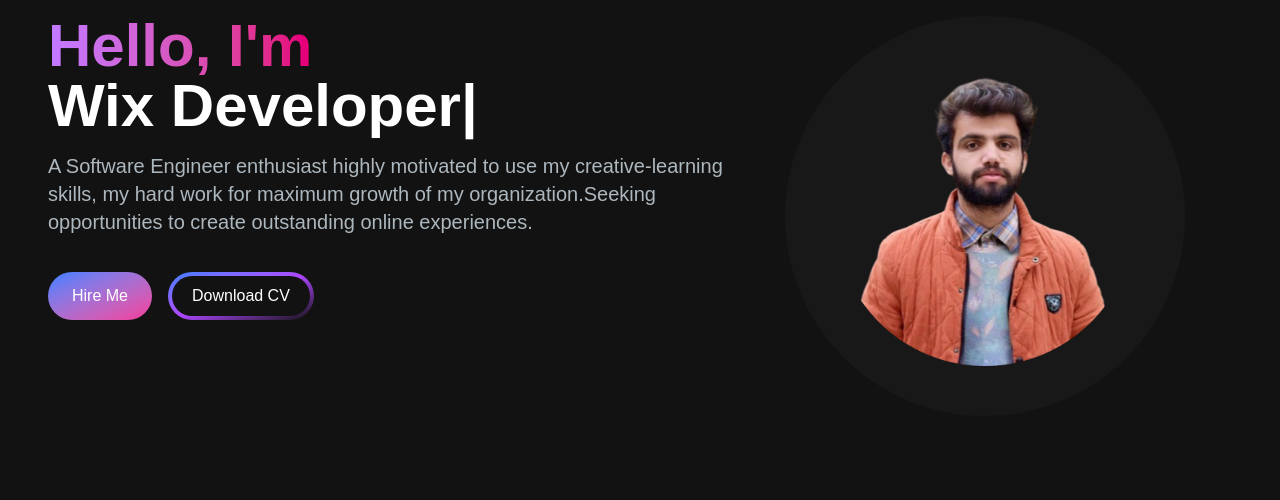
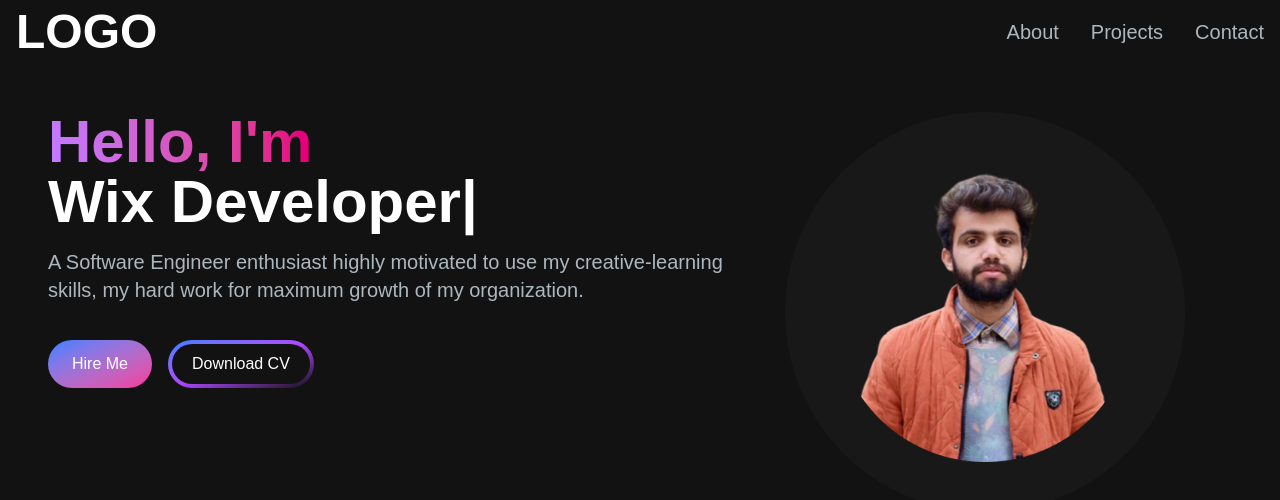
Before and after one commit to Ezharkarim/Profile, a Next.js app: page / in a window 1280 px wide. Shown: the top 500 px of the page. Built offline with nearby package versions, Linux system fonts and the light colour scheme.

Commit message:
Complete Navbar

```diff
--- a/app/page.js
+++ b/app/page.js
@@ -1,9 +1,11 @@
 import HeroSection from "@/src/app/components/HeroSection";
+import Navbar from "@/src/app/components/Navbar";
 
 export default function Home() {
   return (
     <main className="flex flex-col min-h-screen bg-[#121212]">
-     <div className=" container mx-auto px-12 py-4">
+      <Navbar/>
+     <div className=" container mt-24 mx-auto px-12 py-4">
      <HeroSection />
      </div>
 
--- a/package.json
+++ b/package.json
@@ -9,6 +9,7 @@
     "lint": "next lint"
   },
   "dependencies": {
+    "@heroicons/react": "^2.2.0",
     "next": "15.2.4",
     "react": "^19.0.0",
     "react-dom": "^19.0.0",
--- a/src/app/components/HeroSection.jsx
+++ b/src/app/components/HeroSection.jsx
@@ -33,8 +33,7 @@
           <p className=" text-[#ADB7BE] text-base sm:text-lg lg:text-xl mb-6">
             A Software Engineer enthusiast highly motivated to use my
             creative-learning skills, my hard work for maximum growth of my
-            organization.Seeking opportunities to create outstanding online
-            experiences.
+            organization.
           </p>
           <div>
             <button className="px-6 py-3 w-full sm:w-fit rounded-full mr-4 bg-gradient-to-br from-blue-500 to-pink-500 hover:bg-slate-200 text-white">
--- /dev/null
+++ b/src/app/components/MenuOverlay.jsx
@@ -0,0 +1,18 @@
+import React from 'react'
+import Navlink from "./NavLink";
+
+const MenuOverlay = ({links}) => {
+  return (
+    <ul className=" flex flex-col py-4 items-center">
+    {links.map((link, index) => {
+      return (
+        <li key={index}>
+          <Navlink href={link.path} title={link.title} />
+        </li>
+      );
+    })}
+  </ul>
+  )
+}
+
+export default MenuOverlay
--- /dev/null
+++ b/src/app/components/NavLink.jsx
@@ -0,0 +1,14 @@
+import Link from "next/link";
+import React from "react";
+
+const NavLink = ({ href, title }) => {
+  return (
+    <Link
+      href={href}
+      className="block py-2 pl-3 pr-4 text-[#ADB7BE] hover:text-white sm:text-xl rounded md:p-0 "
+    >
+      {title}
+    </Link>
+  );
+};
+export default NavLink;
--- /dev/null
+++ b/src/app/components/Navbar.jsx
@@ -0,0 +1,69 @@
+"use client";
+import Link from "next/link";
+import React, { useState } from "react";
+import Navlink from "./NavLink";
+import { Bars3Icon, XMarkIcon } from "@heroicons/react/24/solid";
+import MenuOverlay from "./MenuOverlay";
+
+const Navbar = () => {
+  const navlinks = [
+    {
+      title: "About",
+      path: "#about",
+    },
+    {
+      title: "Projects",
+      path: "#projects",
+    },
+    {
+      title: "Contact",
+      path: "#contact",
+    },
+  ];
+
+  const [ navbarOpen, setNavbarOpen ] = useState(false);
+
+  return (
+    <nav className=" fixed top-0 left-0 right-0 z-10 bg-[#121212] ">
+      <div className=" flex flex-wrap items-center justify-between mx-auto px-4 py-2">
+        <Link
+          href={"/"}
+          className=" text-2xl md:text-5xl text-white font-extrabold"
+        >
+          LOGO
+        </Link>
+        <div className="mobile-menu block md:hidden">
+          {!navbarOpen ? (
+            <button
+              onClick={() => setNavbarOpen(true)}
+              className="flex items-center text-slate-200 px-3 py-2 border rounded border-slate-200 hover:text-white hover:border-white"
+            >
+              <Bars3Icon className="h-5 w-5" />
+            </button>
+          ) : (
+            <button
+              onClick={() => setNavbarOpen(false)}
+              className="flex items-center text-slate-200 px-3 py-2 border rounded border-slate-200 hover:text-white hover:border-white"
+            >
+              <XMarkIcon className="h-5 w-5" />
+            </button>
+          )}
+        </div>
+        <div className="menu hidden md:block md:w-auto" id="navbar">
+          <ul className=" flex p-4 md:p-0 md:flex-row md:space-x-8 mt-0">
+            {navlinks.map((link, index) => {
+              return (
+                <li key={index}>
+                  <Navlink href={link.path} title={link.title} />
+                </li>
+              );
+            })}
+          </ul>
+        </div>
+      </div>
+      {navbarOpen && <MenuOverlay links={navlinks}/>}
+    </nav>
+  );
+};
+
+export default Navbar;
```
Also changed, not shown: 1 other file (tests, documents, lock files or other folders).
